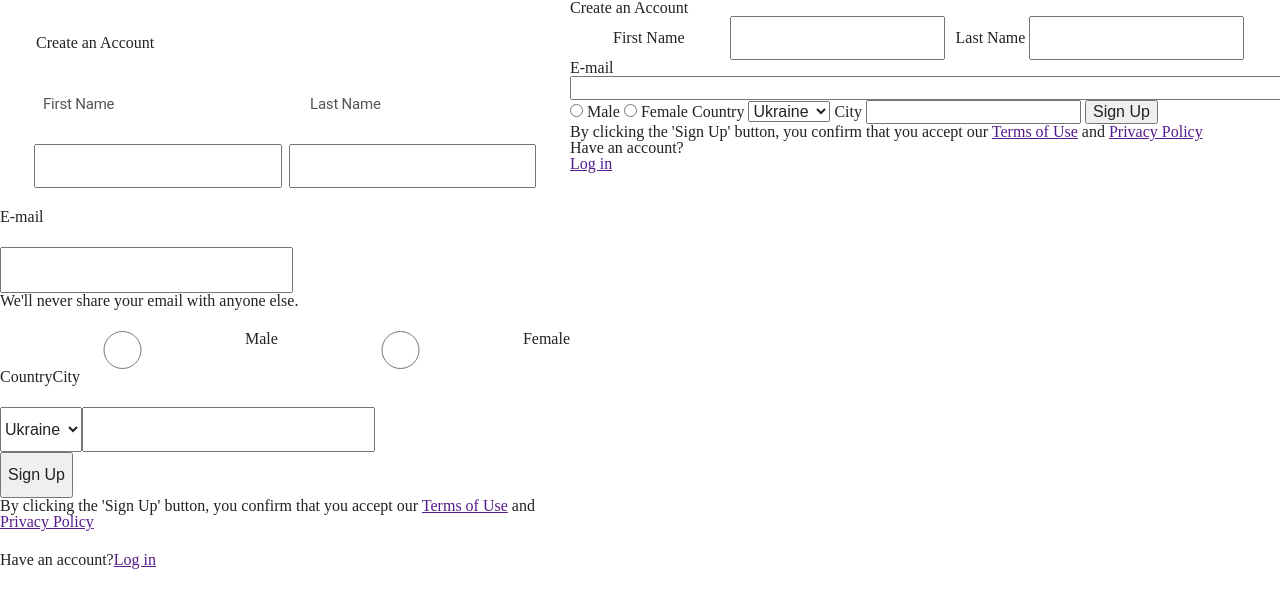
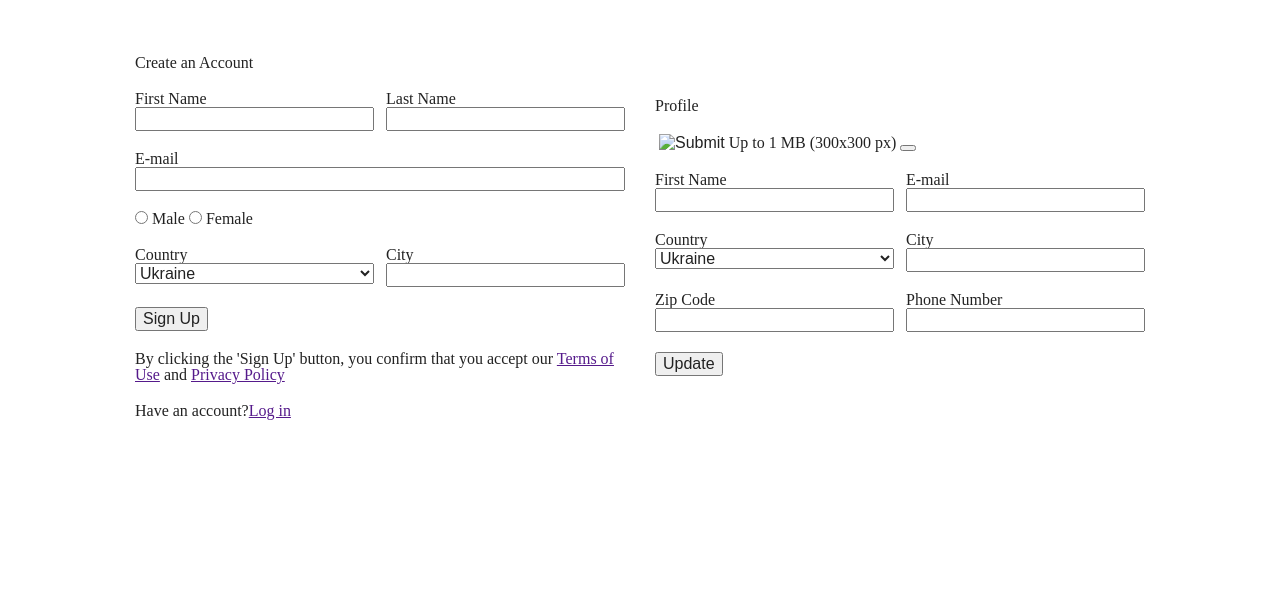
Before and after one commit to 08-11-2022-FE/ivan_iholkin_15, a plain HTML site: page index.html in a window 1280 px wide. Drawn offline with Linux system fonts and the light colour scheme.

Commit message:
add html

```diff
--- a/index.html
+++ b/index.html
@@ -10,62 +10,98 @@
 </head>
 <body>
     <section class="forms">
-        <form class="forms-item left" action="">
-            <div class="row title"><h1>Create an Account</h1></div>
-            <div class="row name"><label for="firstname">First Name</label><label for="lastname">Last Name</label></div>
-            <div class="row">
+        <form class="form left" >
+            <div>
+                <h2>Create an Account</h2>
+            </div>
+            <div class="usersname">
+                <div class="usersname-name">
+                    <label for="firstname">First Name</label>
                     <input type="text" name="firstname">
+                </div>
+                <div class="usersname-lastname">
+                    <label for="lastname">Last Name</label>
                     <input type="text" name="lastname">
                 </div>
-            <div class="row email"><label for="email">E-mail</label></div>
-            <div class="row email"><input type="email" name="email" id=""></div>
-            <div class="row"><p class="warningtext">We'll never share your email with anyone else.</p></div>
-            <div class="row"><input type="radio" name="sex" id="male">
+            </div>
+            <div class="mail">
+                <label for="email">E-mail</label>
+                <input type="email" name="email" id="">
+            </div>
+            <div>
+                <input type="radio" name="sex" id="male">
                 <label for="male">Male</label>
                 <input type="radio" name="sex" id="female">
                 <label for="female">Female</label>
             </div>
-            <div class="row">
-                <label for="counry" id="country">Country</label>
-                <label for="city">City</label>
-            </div>
-            <div class="row">
-                <select name="country" id="country">
-                    <option value="ukraine">Ukraine</option>
-                    <option value="portugal">Portugal</option>
-                </select>
-                <input type="text" name="city" id="city">
-            </div>
-            <div class="row">
-                <button type="submit">Sign Up</button>
-            </div>
-            <div class="row">
-                <p class="p">By clicking the 'Sign Up' button, you confirm that you accept our <a href="" target="_blank">Terms of Use</a> and <a href="" target="_blank">Privacy Policy</a></p>
-            </div>
-            <div class="row"> <p class="footp">Have an account?<a href="">Log in</a></p></div>
-        </form>
-        <form class="forms-item right" action="">
-            <h1>Create an Account</h1>
-            <label for="firstname">First Name</label>
-            <input type="text" name="firstname">
-            <label for="lastname">Last Name</label>
-            <input type="text" name="lastname">
-            <label for="email">E-mail</label>
-            <input type="email" name="email" id="">
-            <input type="radio" name="sex" id="male">
-            <label for="male">Male</label>
-            <input type="radio" name="sex" id="female">
-            <label for="female">Female</label>
+            <div class="location">
+                <div class="location-country">
                     <label for="counry">Country</label>
                     <select name="country" id="country">
                         <option value="ukraine">Ukraine</option>
                         <option value="portugal">Portugal</option>
                     </select>
+                </div>
+                <div class="location-city">
                     <label for="city">City</label>
                     <input type="text" name="city" id="city">
+                </div>
+            </div>
+            <div>
                 <button type="submit">Sign Up</button>
-            <p>By clicking the 'Sign Up' button, you confirm that you accept our <a href="" target="_blank">Terms of Use</a> and <a href="" target="_blank">Privacy Policy</a></p>
+            </div>
+            <div>
+                <p>By clicking the 'Sign Up' button, you confirm that you accept our <a href="" target="_blank">Terms of Use</a> and <a href="" target="_blank">Privacy Policy</a></p></div>
+            <div class="lasttext">
                 <p>Have an account?</p><p><a href="">Log in</a></p>
+            </div>
+        </form>
+        <form class="form right" action="">
+            <div>
+                <h2>Profile</h2>
+            </div>
+            <div>
+                <img src="" alt="">
+                <input type="image" name="downloadimage">
+                <label for="downloadimage">Up to 1 MB (300x300 px)</label>
+                <button type="reset"></button>
+            </div>
+            <div class="usersname">
+                <div class="rname">
+                    <label for="rname">First Name</label>
+                    <input type="text" name="rname">
+                </div>
+                <div class="rmail">
+                    <label for="rmail">E-mail</label>
+                    <input type="email" name="rmail">
+                </div>
+            </div>
+            <div class="location">
+                <div class="location-country">
+                    <label for="counry">Country</label>
+                    <select name="country" id="country">
+                        <option value="ukraine">Ukraine</option>
+                        <option value="portugal">Portugal</option>
+                    </select>
+                </div>
+                <div class="location-city">
+                    <label for="city">City</label>
+                    <input type="text" name="city" id="city">
+                </div>
+            </div>
+            <div class="number">
+                <div class="zip">
+                    <label for="zip">Zip Code</label>
+                    <input type="text" name="zip">
+                </div>
+                <div class="phone">
+                    <label for="phone">Phone Number</label>
+                    <input type="tel" name="phone">
+                </div>
+            </div>
+            <div>
+                <button type="submit">Update</button>
+            </div>
         </form>
     </section>
 </body>
--- a/src/style/style1.css
+++ b/src/style/style1.css
@@ -1,55 +1,33 @@
 .forms{
     display: flex;
-    flex-wrap: nowrap;
+    justify-content: center;
+    align-items: center;
+    gap: 30px;
+    padding: 55px 135px;
 }
 
-.left{
-    min-width: 570px;
-    max-width: 570px;
-    min-height: 590px;
+
+.form{
     display: flex;
-    flex-wrap: wrap;
-    box-sizing:content-box;
+    width: 50%;
+    flex-direction: column;
+    gap: 20px;
 }
-.row{
+
+.usersname, .location, .number{
     display: flex;
-    width: 100%;
-    box-sizing:border-box;
-    justify-content: flex-start;
+    gap: 12px;
 }
-.row input{
+
+.usersname-name, .usersname-lastname, .location-city, .location-country, .mail, .rname, .rmail, .zip, .phone{
+    display: flex;
+    flex-direction: column;
+}
+
+.usersname-name, .usersname-lastname, .location-city, .location-country, .rname, .rmail, .zip, .phone{
     width: 50%;
 }
-.name{
-    height: 22px;
-    margin-bottom: 7px;
+
+.lasttext{
+    display: flex;
 }
-.name > label{
-    width: 50%;
-    font-family: 'Roboto';
-    font-style: normal;
-    font-weight: 400;
-    font-size: 15px;
-    line-height: 22px;
-    letter-spacing: -0.2px;
-    color: #545454;
-}
-label[for="firstname"]{
-    margin: 0px 7px 0px 43px;
-}
-
-.title{
-    margin:35px 0 20px 36px;
-}
-input[name=firstname]{
-    margin: 0 7px 0 34px;
-    height: 38px;
-}
-
-input[name=lastname]{
-    margin: 0 34px 0 0px;
-    height: 38px;
-}
-[type="email"]{
-    width: 100%;
-}
```
Lines whose indentation alone changed are shown as unchanged.
